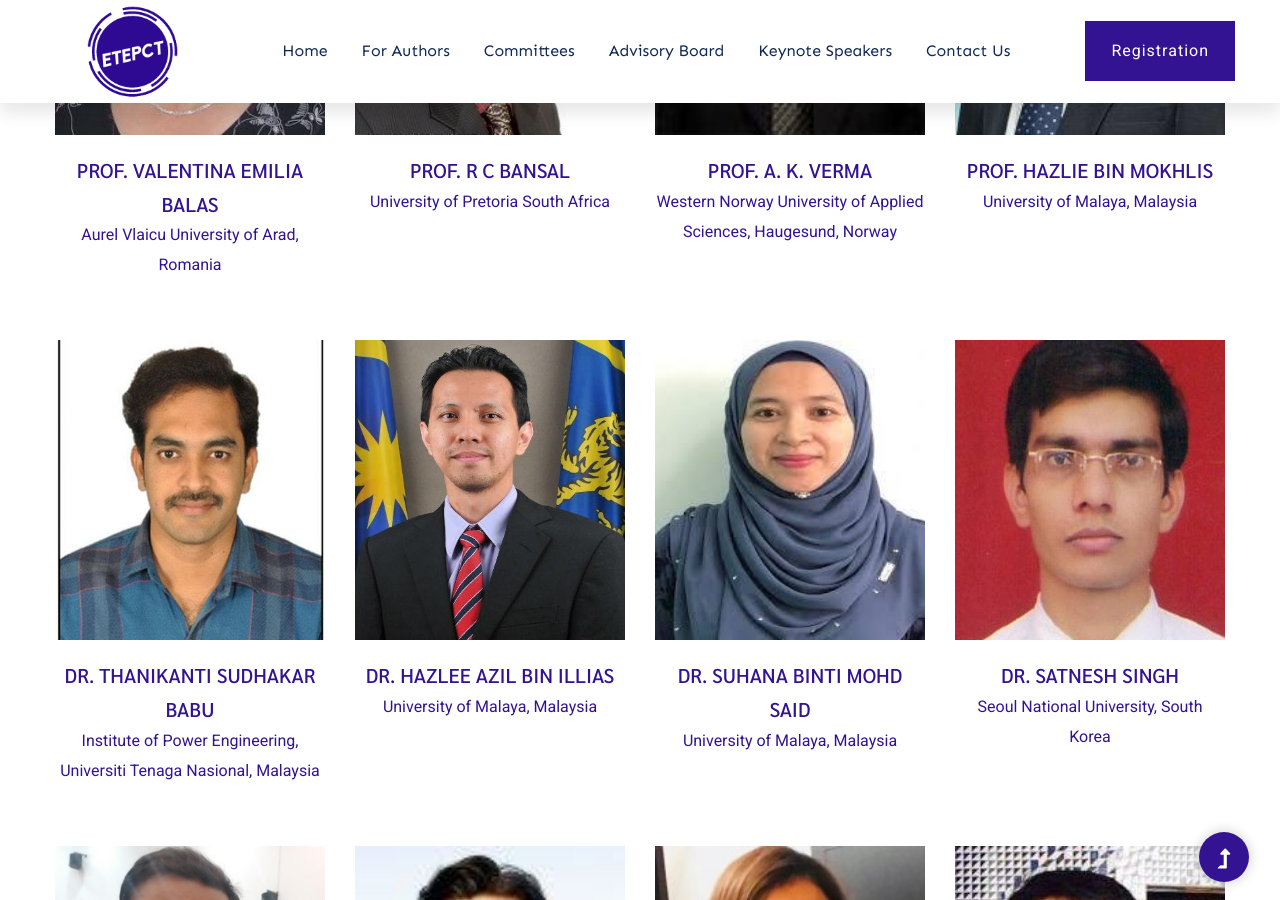
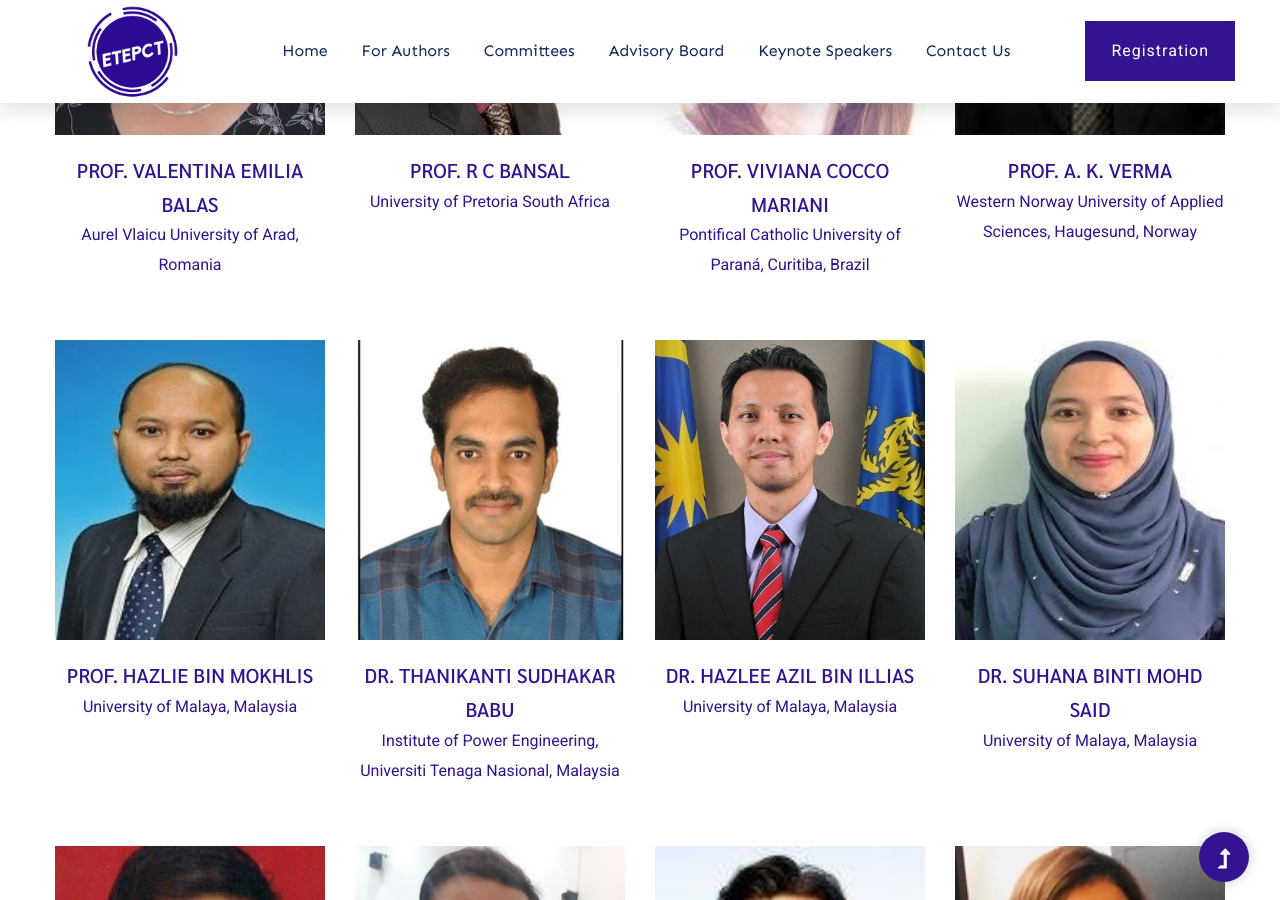
Before and after one commit to vishal-pandey/etepct, a Jekyll site: the page built from advisory.html, in a window 1280 px wide and 900 px high, scrolled down 2822 px. Built offline with Jekyll 4.4.1, drawn with Linux system fonts in a browser that asks for light colours.

Commit message:
Advisory update

```diff
--- a/advisory.html
+++ b/advisory.html
@@ -311,6 +311,25 @@ layout: page
                             <h3><a href="#">Prof. R C bansal</a></h3>
                             <p>
                                 University of Pretoria South Africa
+                            </p>
+                        </div>
+                    </div>
+                </div>
+                <div class="col-lg-3 col-md-4 col-sm-6">
+                    <div class="single-team mb-30">
+                        <div class="team-img">
+                            <img src="assets/img/iac/13.jpg" alt="">
+                            <!-- Blog Social -->
+                            <!-- <ul class="team-social">
+                                <li><a href="#"><i class="fab fa-facebook-f"></i></a></li>
+                                <li><a href="#"><i class="fab fa-twitter"></i></a></li>
+                                <li><a href="#"><i class="fas fa-globe"></i></a></li>
+                            </ul> -->
+                        </div>
+                        <div class="team-caption team-caption2">
+                            <h3><a href="#">Prof. Viviana Cocco Mariani</a></h3>
+                            <p>
+                                Pontifical Catholic University of Paraná, Curitiba, Brazil
                             </p>
                         </div>
                     </div>
```
Also changed, not shown: assets/img/iac/13.jpg (added).
